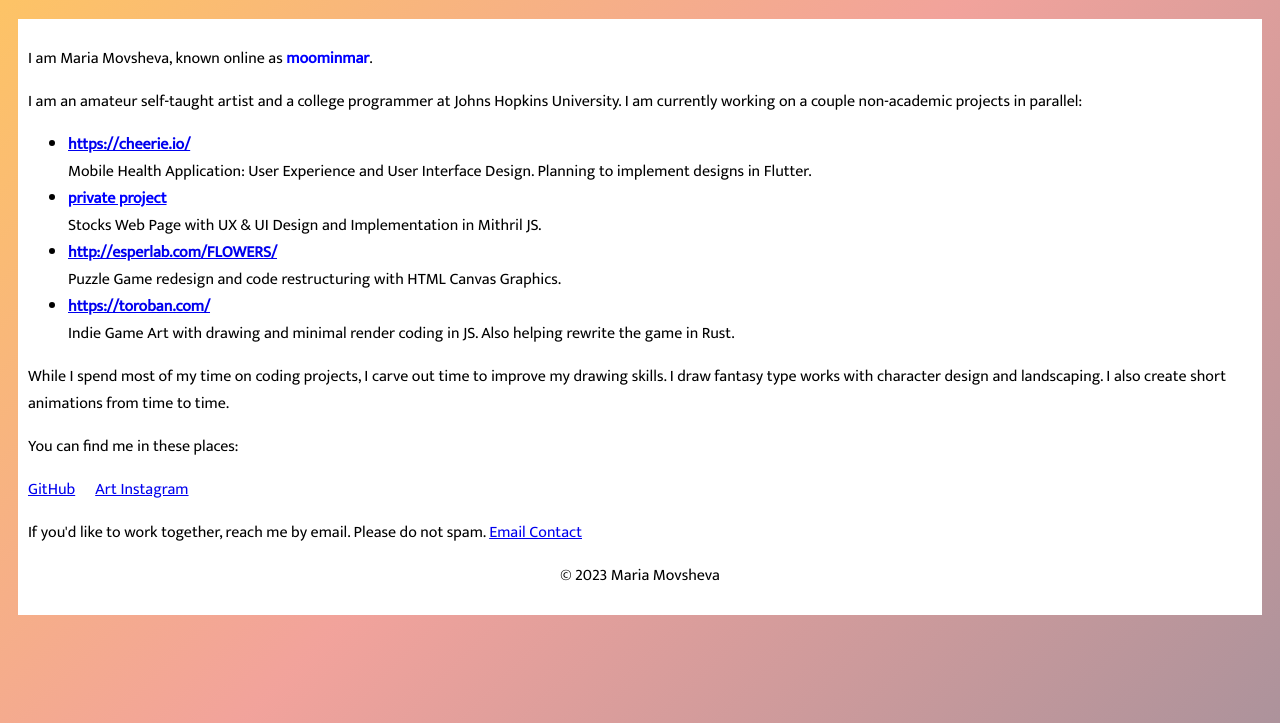
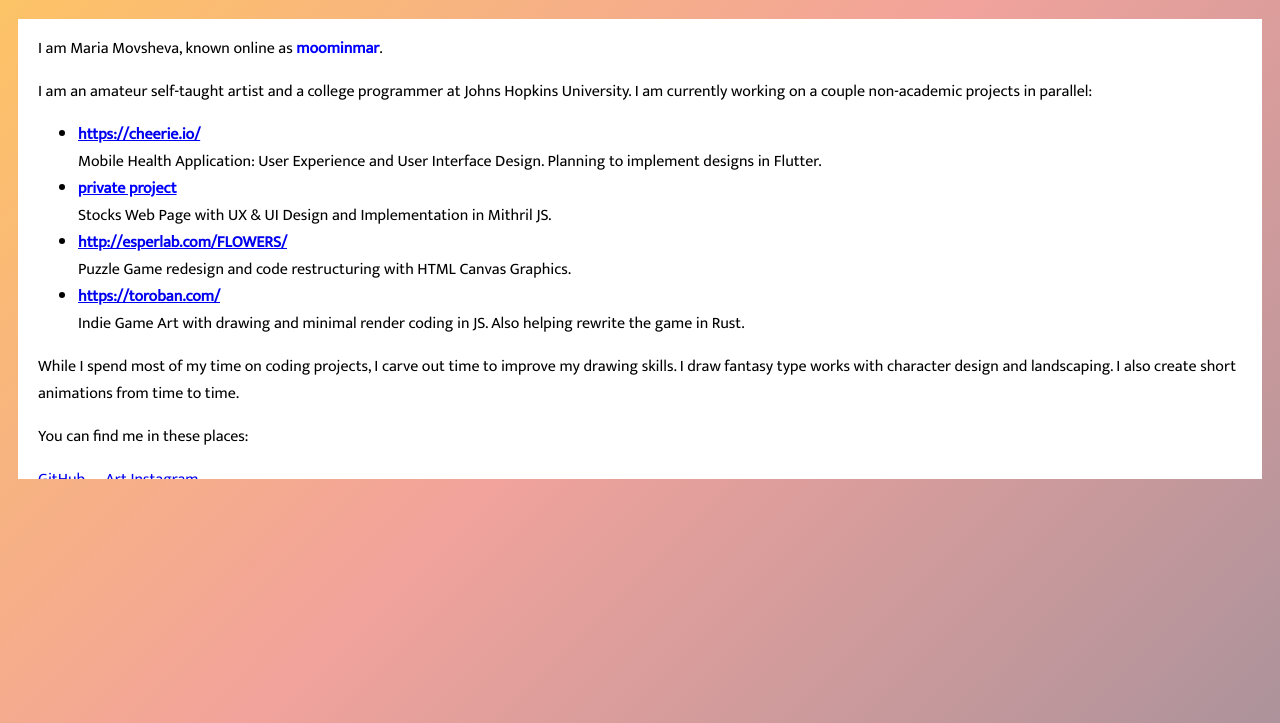
Before and after one commit to moominmar/moominmar.github.io, a plain HTML site: page index.html in a window 1280 px wide. Shown: the part 77-800 px from the top of the page. Drawn offline with Linux system fonts and the light colour scheme.

Commit message:
Update index.html

```diff
--- a/index.html
+++ b/index.html
@@ -12,8 +12,8 @@
         padding: 0;
         background: linear-gradient(135deg, rgba(254, 198, 98, 0.49) 0%, rgba(229, 126, 215, 0.49) 50%, rgba(88, 93, 215, 0.49) 100%), rgb(254, 198, 98);
         background-repeat:no-repeat;
-        background-size:contain;
-        /* overflow: hidden; */
+        background-size:cover;
+        overflow: hidden;
         font-family: 'Mukta';
       }
       body, div {
@@ -27,12 +27,13 @@
         min-width: 300px;
         margin: auto;
         width: auto;
-        height: auto;
+        height: 460px;
         margin: 0px 10px 50px 10px;
-        padding: 10px;
+        padding: 0px 20px;
         flex-direction: column;
         align-items: center;
         background-color: white;
+        overflow-y: scroll;
       }
     </style>
   </head>
```
